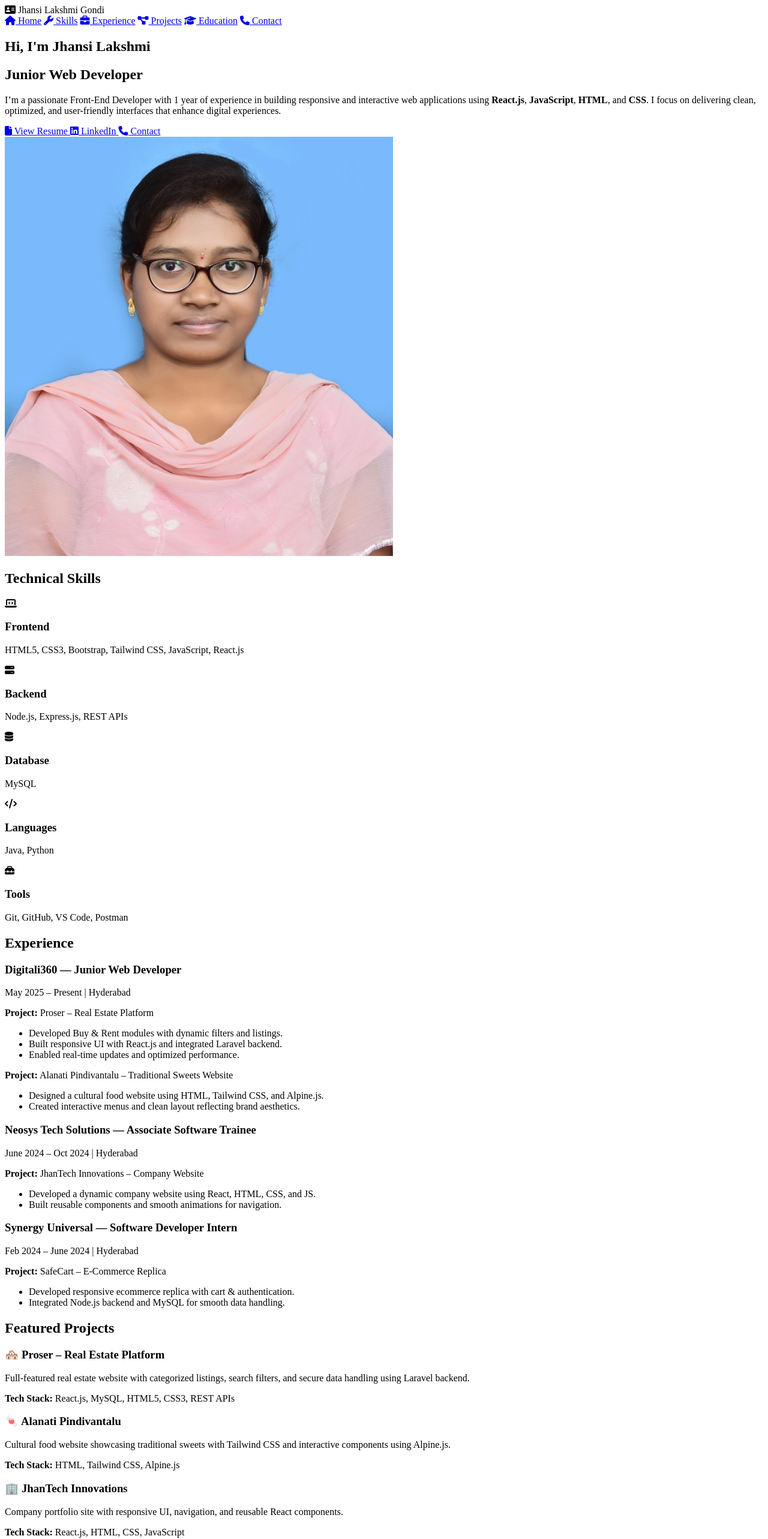
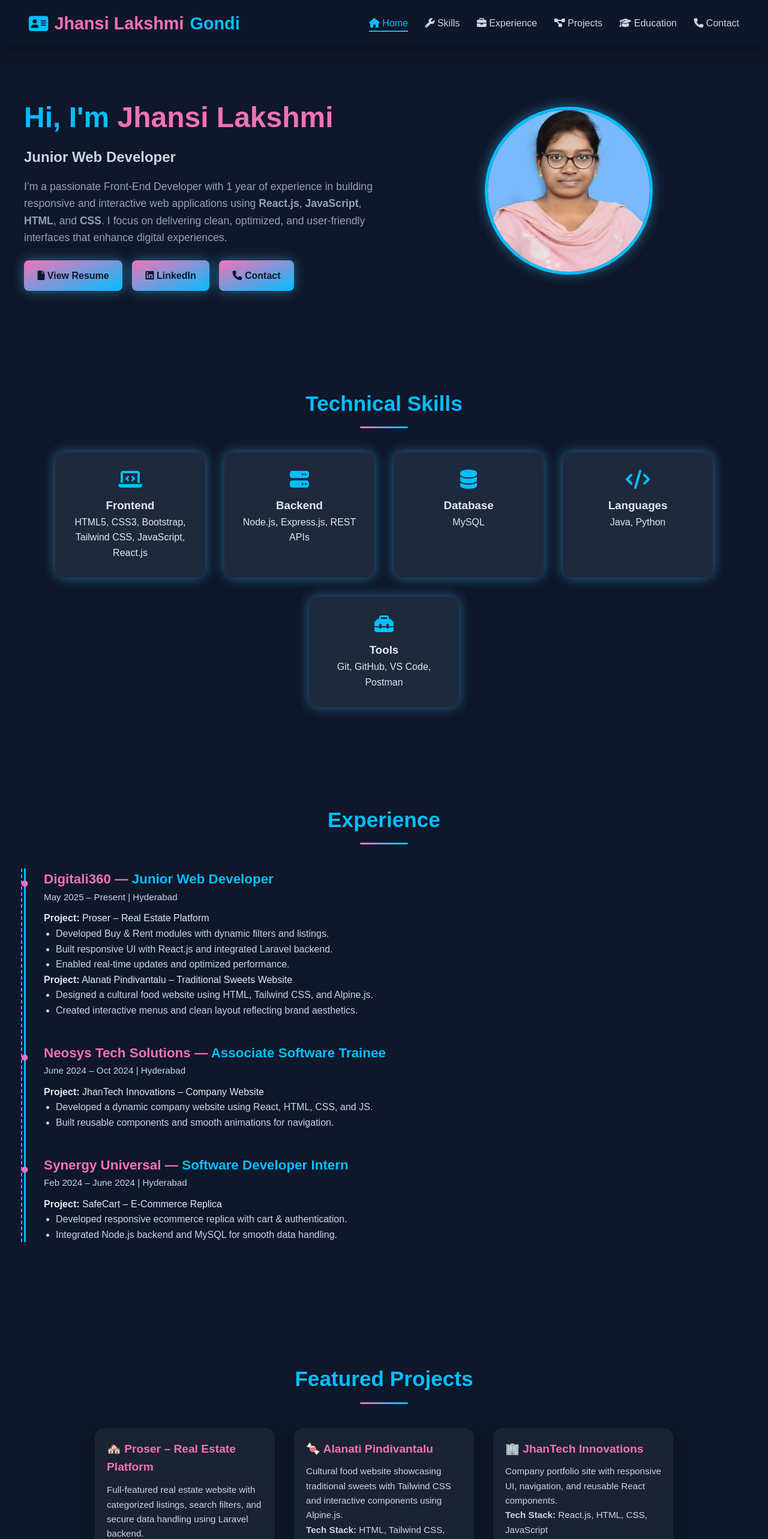
Before and after one commit to JhansiGondi/Jhansi-Portfolio, a plain HTML site: page index.html in a window 1280 px wide. Shown: the top 2566 px of the page at 60% size. Drawn offline with Linux system fonts and the light colour scheme; a script that the page names is missing.

Commit message:
updated css file

```diff
--- a/styles.css
+++ b/styles.css
@@ -1,106 +1,433 @@
-/* * {
+/* === GLOBAL COLORS & RESET === */
+:root {
+  --bg: #0f172a;
+  --text: #e2e8f0;
+  --accent-blue: #00bfff;
+  --accent-pink: #f472b6;
+  --card-bg: #1e293b;
+  --glow: 0 0 20px rgba(56, 189, 248, 0.5);
+  --shadow: 0 8px 24px rgba(0, 0, 0, 0.3);
+}
+
+* {
   margin: 0;
   padding: 0;
   box-sizing: border-box;
+  scroll-behavior: smooth;
 }
 
 body {
-    font-family: 'Segoe UI', sans-serif;
-    background-color: #121212;
-    color: #f5f5f5;
+  font-family: "Poppins", sans-serif;
+  background: var(--bg);
+  color: var(--text);
   line-height: 1.6;
+  overflow-x: hidden;
 }
 
+/* === HEADER === */
 header {
-    background: linear-gradient(to right, #000000, #434343);
-    text-align: center;
-    padding: 4rem 2rem;
-    animation: fadeIn 2s ease-in-out;
+  position: sticky;
+  top: 0;
+  z-index: 100;
+  background: rgba(15, 23, 42, 0.9);
+  backdrop-filter: blur(10px);
+  display: flex;
+  justify-content: space-between;
+  align-items: center;
+  padding: 1rem 3rem;
+  box-shadow: var(--shadow);
 }
 
-  .profile-pic {
-    width: 140px;
-    height: 140px;
-    border-radius: 50%;
-    object-fit: cover;
-    border: 3px solid #fbc02d;
-    margin-bottom: 1rem;
+.logo {
+  font-size: 1.8rem;
+  font-weight: 700;
+  color: var(--accent-blue);
+  display: flex;
+  align-items: center;
+  gap: 10px;
 }
 
-  h1 {
-    font-size: 2.5rem;
+.name-highlight {
+  color: var(--accent-pink);
 }
 
-  h1 span {
-    color: #fbc02d;
+nav a {
+  color: #cbd5e1;
+  text-decoration: none;
+  margin-left: 1.5rem;
+  font-weight: 500;
+  transition: 0.3s;
+}
+
+nav a:hover,
+nav a.active {
+  color: var(--accent-blue);
+  border-bottom: 2px solid var(--accent-blue);
+  padding-bottom: 4px;
+}
+
+/* === SECTIONS === */
+section {
+  padding: 80px 20px;
+  animation: fadeUp 1s ease both;
+}
+
+.container {
+  max-width: 1200px;
+  margin: 0 auto;
+}
+
+/* === HOME === */
+.home-section {
+  display: flex;
+  align-items: center;
+  justify-content: space-between;
+  flex-wrap: wrap;
+  gap: 2rem;
+}
+
+.home-text {
+  flex: 1;
+  animation: slideInLeft 1.2s ease-out forwards;
+}
+
+.home-text h1 {
+  font-size: 3rem;
+  color: var(--accent-blue);
+}
+
+.home-text h2 {
+  color: #cbd5e1;
+  margin-top: 0.5rem;
+}
+
+.home-text p {
+  margin-top: 1rem;
+  font-size: 1.1rem;
+  color: #94a3b8;
+}
+
+.home-buttons {
+  margin-top: 1.5rem;
+  display: flex;
+  flex-wrap: wrap;
+  gap: 1rem;
 }
 
 .btn {
-    display: inline-block;
-    margin-top: 1rem;
-    padding: 0.6rem 1.4rem;
-    background: #fbc02d;
-    color: #000;
-    border: none;
+  padding: 0.8rem 1.4rem;
+  background: linear-gradient(160deg, var(--accent-pink), var(--accent-blue));
+  color: #0f172a;
+  border-radius: 8px;
   text-decoration: none;
-    font-weight: bold;
-    border-radius: 25px;
-    transition: 0.3s;
+  font-weight: 600;
+  transition: all 0.3s ease-in-out;
+  box-shadow: var(--glow);
 }
 
 .btn:hover {
-    background: #ffca28;
+  transform: translateY(-3px) scale(1.05);
+  box-shadow: 0 0 25px rgba(56, 189, 248, 0.7);
 }
 
-  section {
-    padding: 3rem 2rem;
+.home-image {
+  flex: 1;
+  text-align: center;
+  animation: slideInRight 1.2s ease-out forwards;
 }
 
-  .container {
-    max-width: 900px;
-    margin: auto;
+.home-image img {
+  width: 280px;
+  height: 280px;
+  border-radius: 50%;
+  border: 5px solid var(--accent-blue);
+  box-shadow: var(--glow);
+  object-fit: cover;
+  transition: 0.4s;
 }
 
-  h2 {
-    font-size: 2rem;
-    margin-bottom: 1rem;
-    color: #fbc02d;
-    border-bottom: 2px solid #444;
-    display: inline-block;
+.home-image img:hover {
+  transform: scale(1.05);
 }
 
-  .project {
-    background: #1e1e1e;
-    margin-top: 1.5rem;
-    padding: 1rem;
-    border-radius: 10px;
-    box-shadow: 0 2px 6px rgba(0,0,0,0.5);
+/* === SECTION TITLES === */
+.section-title {
+  text-align: center;
+  font-size: 2.2rem;
+  margin-bottom: 40px;
+  color: var(--accent-blue);
+  position: relative;
 }
 
-  a {
-    color: #4fc3f7;
+.section-title::after {
+  content: "";
+  width: 80px;
+  height: 3px;
+  background: linear-gradient(90deg, var(--accent-pink), var(--accent-blue));
+  display: block;
+  margin: 10px auto;
+  border-radius: 2px;
+}
+
+/* === SKILLS === */
+.glow-skill-cards {
+  display: flex;
+  flex-wrap: wrap;
+  justify-content: center;
+  gap: 2rem;
+}
+
+.glow-card {
+  background: var(--card-bg);
+  width: 250px;
+  padding: 1.8rem;
+  text-align: center;
+  border-radius: 15px;
+  box-shadow: var(--glow);
+  transition: 0.3s ease;
+  animation: fadeUp 1.2s ease forwards;
+}
+
+.glow-card:hover {
+  transform: translateY(-6px);
+  box-shadow: 0 0 30px rgba(0, 191, 255, 0.8);
+}
+
+.glow-card i {
+  font-size: 2rem;
+  color: var(--accent-blue);
+  margin-bottom: 0.8rem;
+}
+
+/* === EXPERIENCE TIMELINE === */
+.timeline {
+  border-left: 3px solid var(--accent-blue);
+  padding-left: 30px;
+  position: relative;
+}
+
+.timeline::before {
+  content: "";
+  position: absolute;
+  left: -8px;
+  top: 0;
+  bottom: 0;
+  border-left: 2px dashed var(--accent-blue);
+}
+
+.timeline-item {
+  margin-bottom: 40px;
+  position: relative;
+  animation: fadeSlide 1.2s ease both;
+}
+
+.timeline-item::before {
+  content: "●";
+  position: absolute;
+  left: -39px;
+  top: 5px;
+  color: var(--accent-pink);
+  font-size: 1.5rem;
+}
+
+.timeline-item h3 {
+  color: var(--accent-pink);
+  font-size: 1.4rem;
+}
+
+.timeline-item span {
+  color: var(--accent-blue);
+}
+
+.timeline-item .duration {
+  font-size: 0.95rem;
+  color: #cbd5e1;
+  margin-bottom: 10px;
+}
+
+.timeline-item ul {
+  margin-left: 20px;
+  color: #cbd5e1;
+  list-style: disc;
+}
+
+/* === PROJECTS === */
+.project-cards {
+  display: flex;
+  flex-wrap: wrap;
+  justify-content: center;
+  gap: 2rem;
+}
+
+.project-card {
+  width: 300px;
+  background: rgba(255, 255, 255, 0.05);
+  padding: 20px;
+  border-radius: 15px;
+  text-align: left;
+  transition: 0.4s ease;
+  box-shadow: var(--shadow);
+}
+
+.project-card:hover {
+  transform: translateY(-8px);
+  box-shadow: 0 0 25px rgba(0, 191, 255, 0.5);
+}
+
+.project-card h3 {
+  color: var(--accent-pink);
+  margin-bottom: 10px;
+  font-size: 1.2rem;
+}
+
+.project-card p {
+  font-size: 0.95rem;
+  color: #d1d5db;
+}
+
+/* === EDUCATION === */
+.education-cards {
+  display: flex;
+  flex-wrap: wrap;
+  justify-content: center;
+  gap: 2rem;
+}
+
+.edu-card {
+  background: linear-gradient(160deg, #1e293b, #0f172a);
+  padding: 25px;
+  border-radius: 15px;
+  text-align: center;
+  color: #e2e8f0;
+  width: 280px;
+  box-shadow: var(--shadow);
+  transition: all 0.3s ease;
+}
+
+.edu-card:hover {
+  transform: translateY(-6px);
+  box-shadow: 0 0 25px rgba(56, 189, 248, 0.6);
+}
+
+.edu-card h3 {
+  color: var(--accent-blue);
+  margin-bottom: 8px;
+}
+
+/* === CONTACT === */
+#contact {
+  background: #1e293b;
+  padding: 80px 20px;
+  text-align: center;
+}
+
+.contact-intro {
+  color: #cbd5e1;
+  font-size: 1.1rem;
+  margin-bottom: 20px;
+}
+
+.contact-details {
+  display: flex;
+  flex-direction: column;
+  gap: 20px;
+  align-items: center;
+}
+
+.contact-item {
+  background: #334155;
+  padding: 15px 20px;
+  border-radius: 10px;
+  display: flex;
+  align-items: center;
+  gap: 10px;
+  transition: background 0.3s;
+}
+
+.contact-item i {
+  color: var(--accent-pink);
+}
+
+.contact-item a {
+  color: #fff;
   text-decoration: none;
 }
 
-  a:hover {
-    text-decoration: underline;
+.contact-item:hover {
+  background: #475569;
 }
 
-  footer {
-    text-align: center;
-    padding: 1.5rem;
-    background-color: #0d0d0d;
-    color: #aaa;
-  }
-
-  @keyframes fadeIn {
+/* === ANIMATIONS === */
+@keyframes fadeUp {
   from {
     opacity: 0;
-      transform: translateY(-30px);
+    transform: translateY(40px);
   }
   to {
     opacity: 1;
     transform: translateY(0);
   }
 }
-   */
+
+@keyframes slideInLeft {
+  from {
+    opacity: 0;
+    transform: translateX(-100px);
+  }
+  to {
+    opacity: 1;
+    transform: translateX(0);
+  }
+}
+
+@keyframes slideInRight {
+  from {
+    opacity: 0;
+    transform: translateX(100px);
+  }
+  to {
+    opacity: 1;
+    transform: translateX(0);
+  }
+}
+
+@keyframes fadeSlide {
+  from {
+    opacity: 0;
+    transform: translateX(-50px);
+  }
+  to {
+    opacity: 1;
+    transform: translateX(0);
+  }
+}
+
+/* === RESPONSIVE === */
+@media (max-width: 768px) {
+  header {
+    flex-direction: column;
+    padding: 1rem;
+  }
+
+  nav {
+    margin-top: 0.5rem;
+  }
+
+  .home-section {
+    flex-direction: column-reverse;
+    text-align: center;
+  }
+
+  .home-image img {
+    width: 220px;
+    height: 220px;
+  }
+
+  .project-card {
+    width: 90%;
+  }
+
+  .edu-card {
+    width: 90%;
+  }
+}
```
Lines whose indentation alone changed are shown as unchanged.
